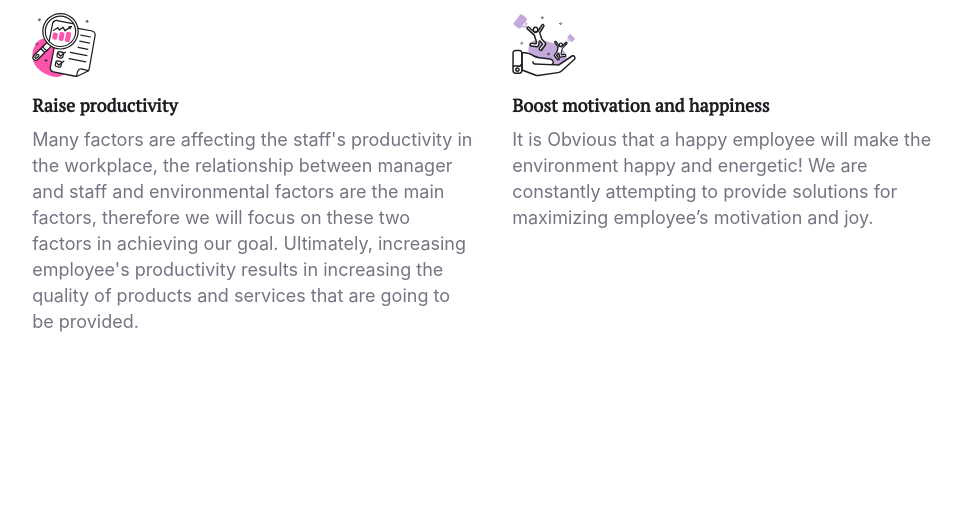
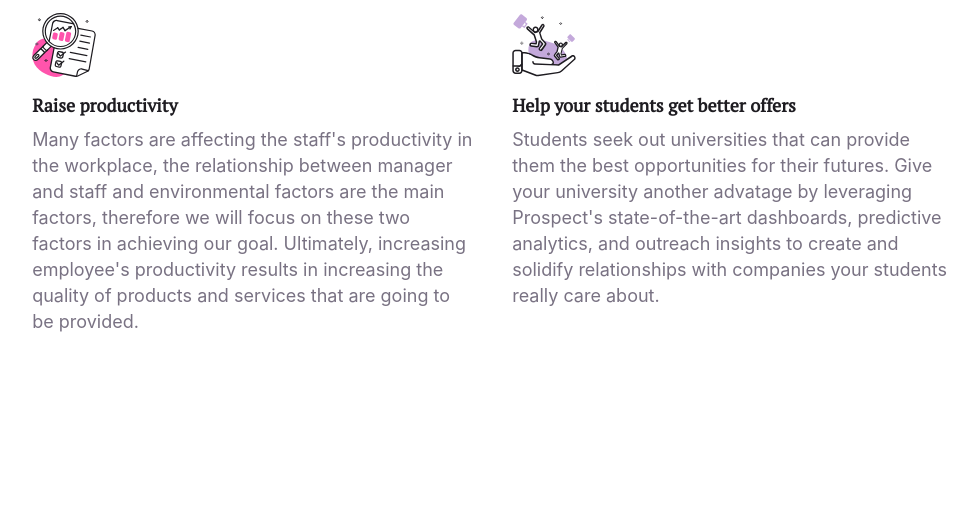
Before and after one commit to Career-Launchpad/landing, a Gatsby site: page /about in a window 1280 px wide. Shown: the part 1084-1593 px from the top of the page, without its empty margins (147-1124 px from the left). Built offline with nearby package versions, Linux system fonts and the light colour scheme; Gatsby itself is replaced by a stand-in of ours.

Commit message:
replaced text left over from histaff io

```diff
--- a/src/pages/about.js
+++ b/src/pages/about.js
@@ -73,11 +73,12 @@ const AboutPage = () => (
           <div className="col-6">
             <div className="item">
               <img alt="Happiness" src={happinessImage} />
-              <h3>Boost motivation and happiness</h3>
+              <h3>Help your students get better offers</h3>
               <p>
-                It is Obvious that a happy employee will make the environment
-                happy and energetic! We are constantly attempting to provide
-                solutions for maximizing employee’s motivation and joy.
+                Students seek out universities that can provide them the best opportunities
+                for their futures. Give your university another advatage by leveraging Prospect's
+                state-of-the-art dashboards, predictive analytics, and outreach insights to create
+                and solidify relationships with companies your students really care about.
               </p>
             </div>
           </div>
```
